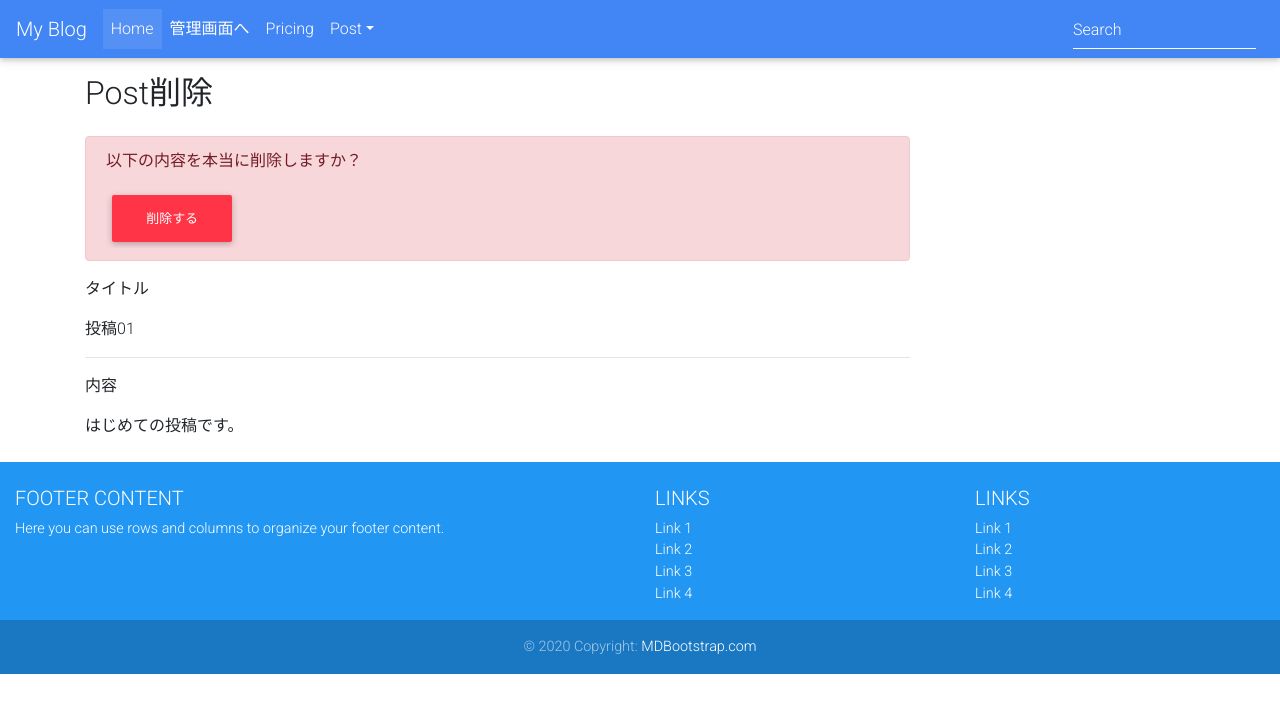
After one commit to shumatsumoto/myproject3, a Django app: page /post_delete/1 in a window 1280 px wide. The commit adds this page. Shown: the top 713 px of the page. Run offline with Django 3.2, Linux system fonts and the light colour scheme; data comes from the database, SQL or seed files in the repository; both versions use the stored data as it was after the commit; some libraries are stand-ins or nearby versions.

Commit message:
Post 削除機能作成

```diff
--- /dev/null
+++ b/myapp/templates/myapp/post_confirm_delete.html
@@ -0,0 +1,23 @@
+{% extends 'myapp/base.html' %}
+
+{% block content %}
+<div class="row">
+	<div class="col-md-9">
+		<h2 class="pt-3 pb-3">Post削除</h2>
+		<div class="alert alert-danger" role="alert">
+			<form action="" method="POST">
+				{% csrf_token %}
+				<p>以下の内容を本当に削除しますか？</p>
+				<input type="submit" class="btn btn-danger" value="削除する">
+			</form>
+		</div>
+		<div class="mb-4">
+			<p>タイトル</p>
+			{{ object.title }}
+			<hr>
+			<p>内容</p>
+			{{ object.content }}
+		</div>
+	</div>
+</div>
+{% endblock %}
--- a/myapp/templates/myapp/post_detail.html
+++ b/myapp/templates/myapp/post_detail.html
@@ -8,7 +8,8 @@
 			<div class="card-body">
 				<h4 class="card-title">{{ object.title }}</h4>
 				<p class="card-text">{{ object.content }}</p>
-				<a href="{% url 'myapp:post_update' object.id %}" class="btn btn-primary">更新</a>
+				<a href="{% url 'myapp:post_update' object.pk %}" class="btn btn-primary">更新</a>
+				<a href="{% url 'myapp:post_delete' object.pk %}" class="btn btn-danger">削除</a>
 			</div>
 		</div>
 	</div>
--- a/myapp/urls.py
+++ b/myapp/urls.py
@@ -8,4 +8,5 @@ urlpatterns = [
     path('post_create', views.PostCreate.as_view(), name='post_create'),
     path('post_detail/<int:pk>', views.PostDetail.as_view(), name='post_detail'),
     path('post_update/<int:pk>', views.PostUpdate.as_view(), name='post_update'),
+    path('post_delete/<int:pk>', views.PostDelete.as_view(), name='post_delete'),
 ]
--- a/myapp/views.py
+++ b/myapp/views.py
@@ -1,6 +1,6 @@
 from django.shortcuts import render, resolve_url
 from django.http import HttpResponse
-from django.views.generic import TemplateView, CreateView, DetailView, UpdateView
+from django.views.generic import TemplateView, CreateView, DetailView, UpdateView, DeleteView
 from .models import Post
 from django.urls import reverse_lazy
 from .forms import PostForm
@@ -36,3 +36,11 @@ class PostUpdate(UpdateView):
 	def get_success_url(self):
 		messages.info(self.request, 'Postを更新しました。')
 		return resolve_url('myapp:post_detail', pk=self.kwargs['pk'])
+
+
+class PostDelete(DeleteView):
+	model = Post
+
+	def get_success_url(self):
+		messages.info(self.request, 'Postを削除しました。')
+		return resolve_url('myapp:index')
```
Also changed, not shown: db.sqlite3.
